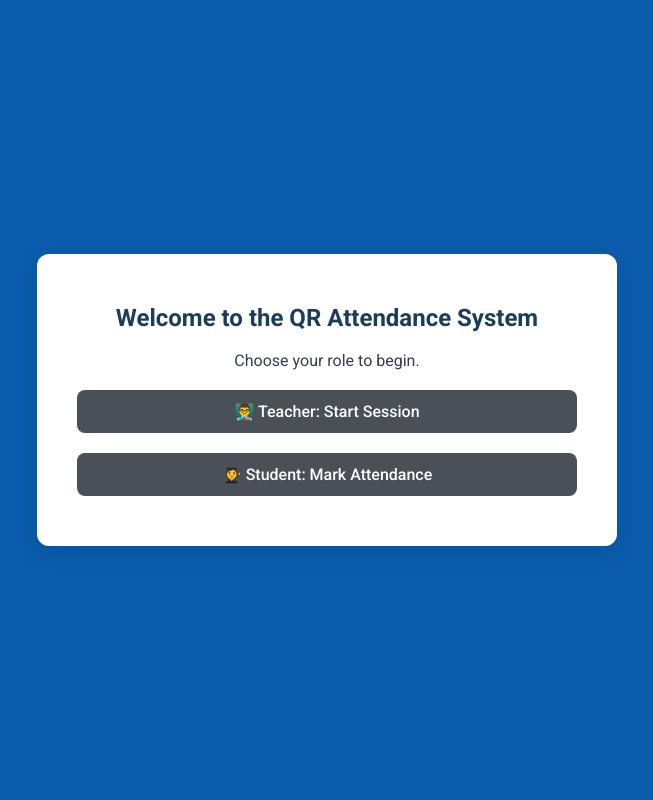
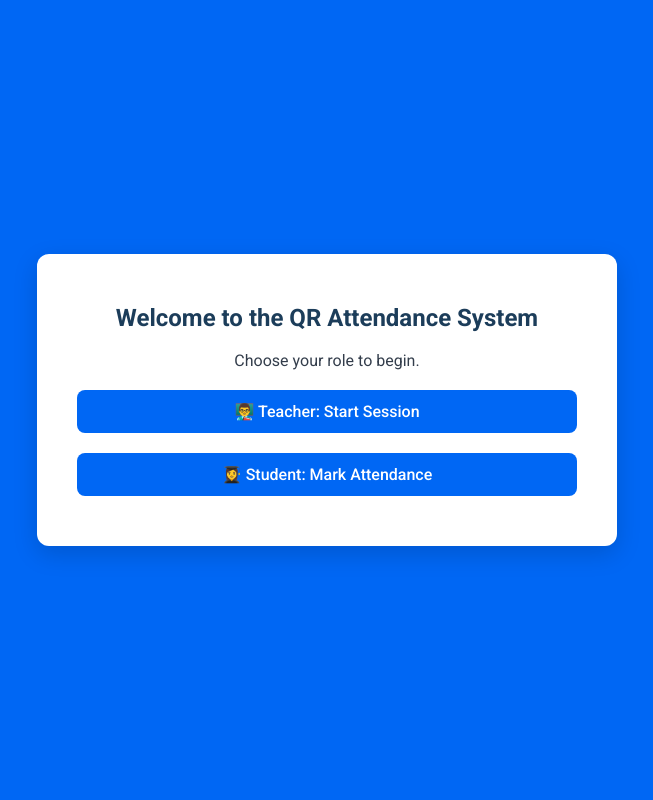
Before and after one commit to Raptor6ix9ine/qr-attendance, a Flask app: page / in a window 1280 px wide. Shown: the whole page, without its empty margins (313-966 px from the left). Run offline with Flask 3, Linux system fonts and the light colour scheme.

Commit message:
Implement CSS design

```diff
--- a/static/style.css
+++ b/static/style.css
@@ -4,8 +4,8 @@
 /* --- General Body & Page Styles --- */
 body {
     font-family: 'Roboto', sans-serif;
-    /* UPDATED: Dark blue page background */
-    background-color: #0b5cad;
+    /* UPDATED: Vibrant blue page background */
+    background-color: #0067f4;
     color: #333D4B;
     margin: 0;
     padding: 20px;
@@ -21,7 +21,7 @@ body {
     background-color: #ffffff;
     padding: 30px 40px;
     border-radius: 12px;
-    box-shadow: 0 8px 25px rgba(0, 0, 0, 0.1);
+    box-shadow: 0 8px 25px rgba(0, 0, 0, 0.15);
     text-align: center;
     max-width: 500px;
     width: 100%;
@@ -35,8 +35,8 @@ h2, h3 {
 /* --- Button & Link Styles --- */
 .btn, .styled-link {
     display: inline-block;
-    /* UPDATED: Dark gray buttons */
-    background-color: #495057;
+    /* UPDATED: Vibrant blue buttons to match the new background */
+    background-color: #0067f4;
     color: #ffffff;
     padding: 12px 24px;
     border-radius: 8px;
@@ -55,8 +55,8 @@ h2, h3 {
 }
 
 .btn:hover, .styled-link:hover {
-    /* UPDATED: Darker gray for hover */
-    background-color: #343a40;
+    /* A slightly darker shade for hover */
+    background-color: #0052cc;
     transform: translateY(-2px);
 }
 
@@ -70,18 +70,17 @@ form input[type="text"] {
     font-size: 16px;
     transition: border-color 0.3s ease, box-shadow 0.3s ease;
 }
-/* UPDATED: Focus ring now gray to match buttons */
+/* Focus ring now matches the vibrant blue buttons */
 form input[type="text"]:focus {
     outline: none;
-    border-color: #495057;
-    box-shadow: 0 0 0 3px rgba(73, 80, 87, 0.25);
+    border-color: #0067f4;
+    box-shadow: 0 0 0 3px rgba(0, 103, 244, 0.2);
 }
 
 /* --- QR Code & Scanner Styles --- */
 #reader {
     margin: 20px auto;
-    /* UPDATED: Border now matches the new dark background */
-    border: 5px solid #2c3e50;
+    border: 5px solid #f0f2f5;
     border-radius: 8px;
 }
 
```
